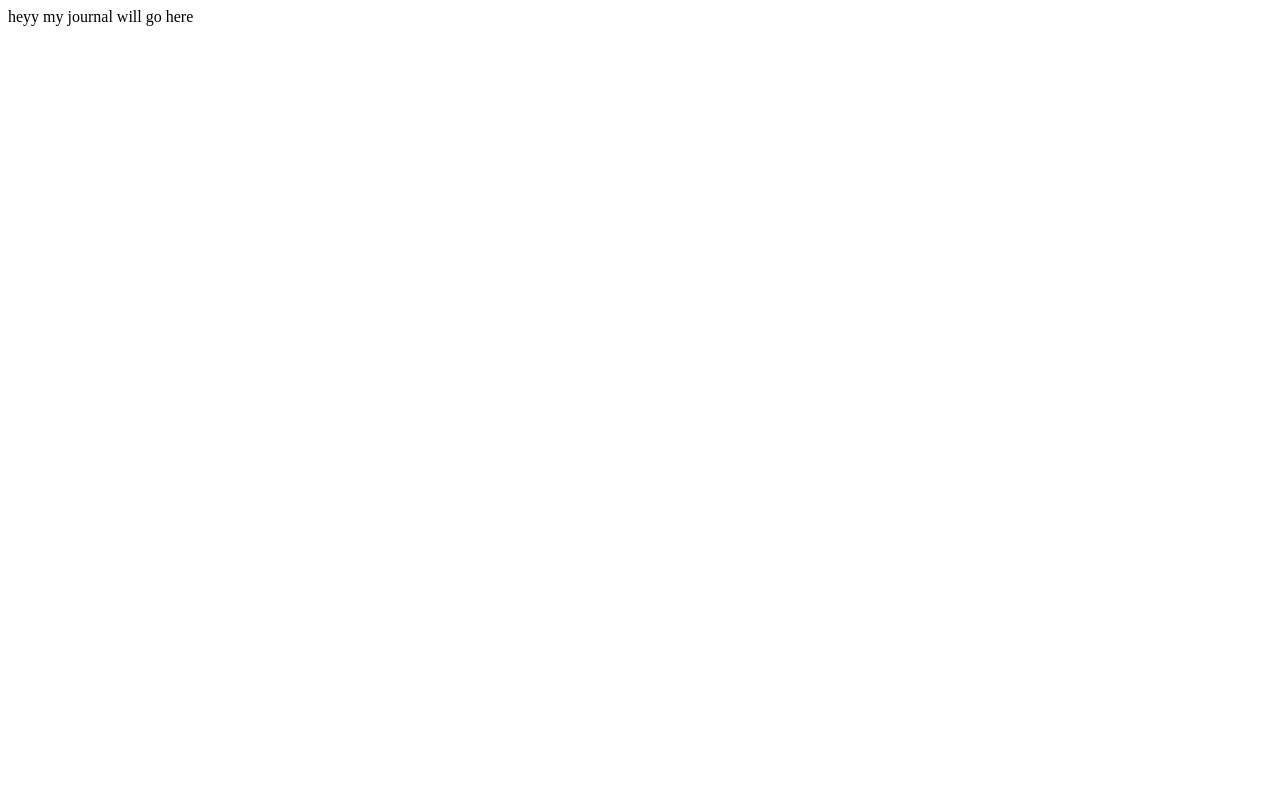
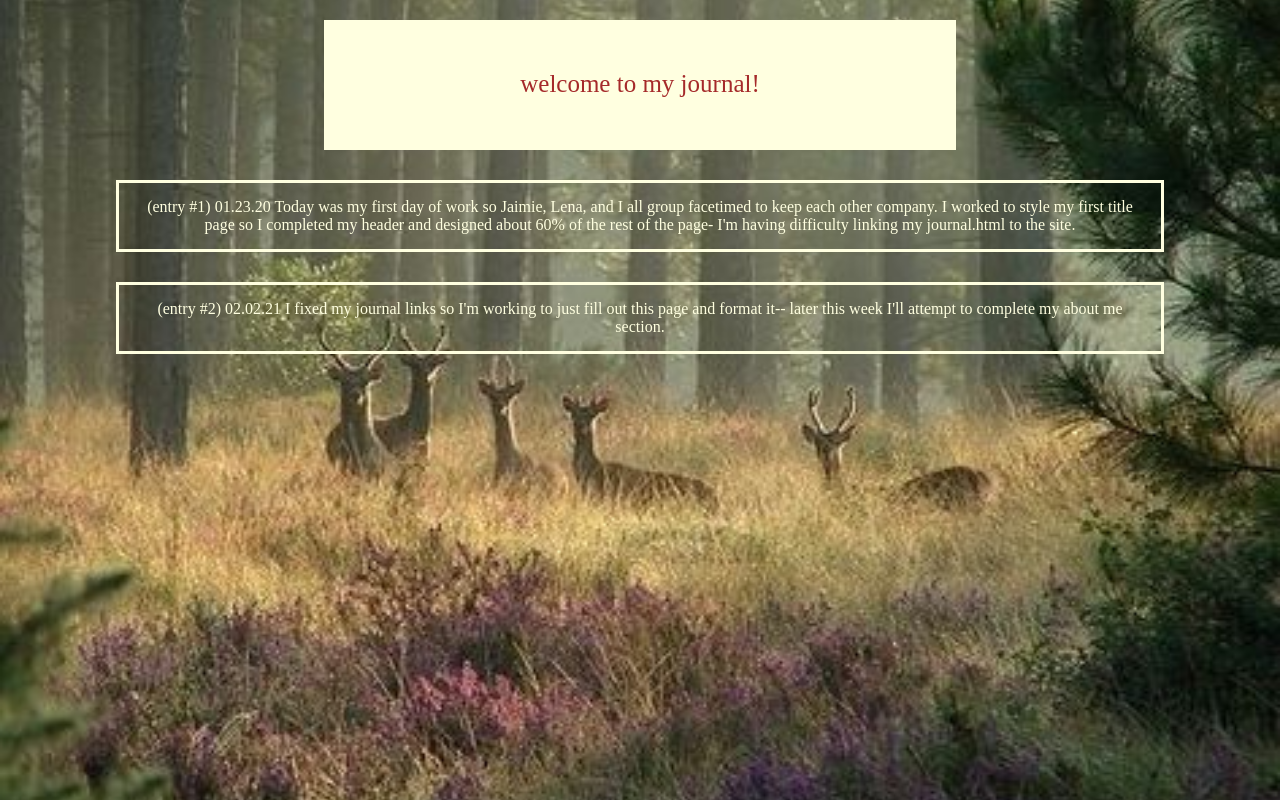
Before and after one commit to c24cl/c24cl.github.io, a plain HTML site: page journal.html in a window 1280 px wide. Drawn offline with Linux system fonts and the light colour scheme.

Commit message:
updated different pages

```diff
--- a/journal.html
+++ b/journal.html
@@ -1,9 +1,67 @@
 <!DOCTYPE html>
 <html>
 <head>
-	<title></title>
+
+	<title>journal.html</title>
+
+	<style type="text/css">
+
+	html {
+		background: url(forest.jpg) no-repeat center fixed;
+		background-size: cover;
+		opacity: 1;
+	}
+
+	#welcome {
+		background-color: lightyellow;
+		background-size:25% 120px;
+		background-repeat: no-repeat;
+		background-position: center;
+		width: 50%;
+		height: 80px;
+		position: relative;
+		display: block;
+		margin-top: 20px;
+		margin-left: auto;
+		margin-right: auto;
+		padding-top: 50px;
+		text-align: center;
+		font-size: 25px;
+		color: brown;
+	}
+
+	.entry {
+		width:80%;
+		text-align: center;
+		border: 3px solid lightyellow;
+		position: relative;
+		margin-top: 30px;
+		margin-left: auto;
+		margin-right: auto;
+		padding:15px;
+		color: lightyellow;
+	}
+
+	</style>
 </head>
+
+
 <body>
-heyy my journal will go here
+
+	<div id="welcome">
+		welcome to my journal!
+	</div>
+
+	<div class="entry" id="e1">
+		(entry #1) 01.23.20
+		Today was my first day of work so Jaimie, Lena, and I all group facetimed to keep each other company. I worked to style my first title page so I completed my header and designed about 60% of the rest of the page- I'm having difficulty linking my journal.html to the site.
+	</div>
+
+	<div class="entry" id="e2">
+		(entry #2) 02.02.21
+		I fixed my journal links so I'm working to just fill out this page and format it-- later this week I'll attempt to complete my about me section.
+	</div>
+
+
 </body>
 </html>
```
Also changed, not shown: aboutme.html (+27 -4 lines), index.html (+3 -3 lines), movie copy.html (added, +50 -0 lines), art.jpg (added), cows.jpg (added), flowers2.png (added), forest.jpg (added), leaf1.png (added), song1.jpeg (added).
